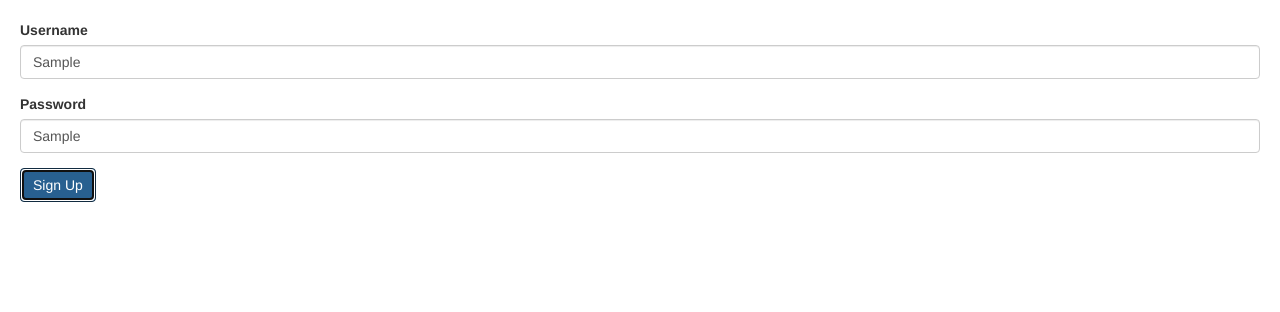
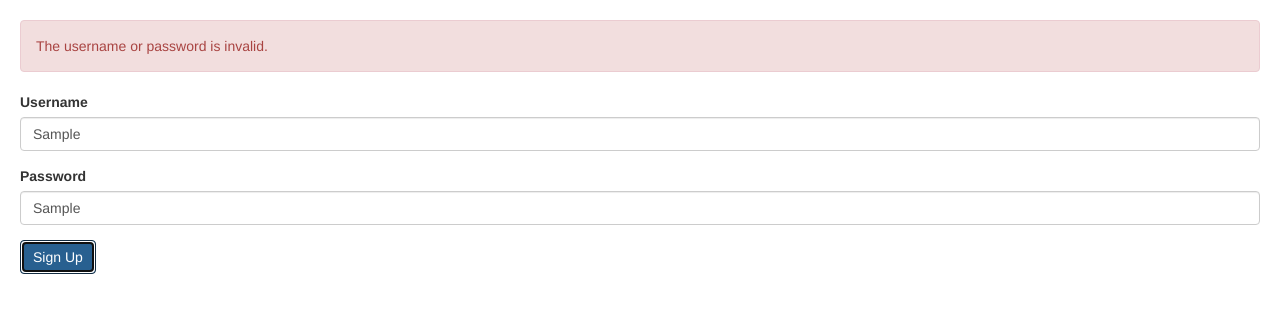
Before and after one commit to eduardoassis/learn-angular, an Angular app: page / in a window 1280 px wide. Both pictures are taken after typing "Sample", "Sample" into the empty fields and a click on the button "Sign Up". Shown: the top 312 px of the page. Built offline with nearby package versions, Linux system fonts and the light colour scheme.

Commit message:
Validating form upon submit

```diff
--- a/src/app/components/signup-form/signup-form.component.html
+++ b/src/app/components/signup-form/signup-form.component.html
@@ -1,4 +1,7 @@
-<form [formGroup]="form">
+<form [formGroup]="form" (ngSubmit)="login()">
+    <div *ngIf="form.touched && form.invalid" class="alert alert-danger">
+        <div *ngIf="form.errors.invalidLogin">The username or password is invalid.</div>
+    </div>
     <div class="form-group">
         <label for="username">Username</label>
         <input
@@ -21,6 +24,9 @@
             id="password"
             type="text"
             class="form-control">
+        <div *ngIf="password.touched && password.invalid" class="alert alert-danger">
+            <div *ngIf="username.errors.required">Password is required.</div>
+        </div>
     </div>
     <button class="btn btn-primary" type="submit">Sign Up</button>
 </form>
--- a/src/app/components/signup-form/signup-form.component.ts
+++ b/src/app/components/signup-form/signup-form.component.ts
@@ -19,4 +19,14 @@ export class SignupFormComponent {
   get username() {
     return this.form.get('username');
   }
+
+  get password() {
+    return this.form.get('password');
+  }
+
+  login() {
+    this.form.setErrors({
+      invalidLogin: true
+    });
+  }
 }
```
